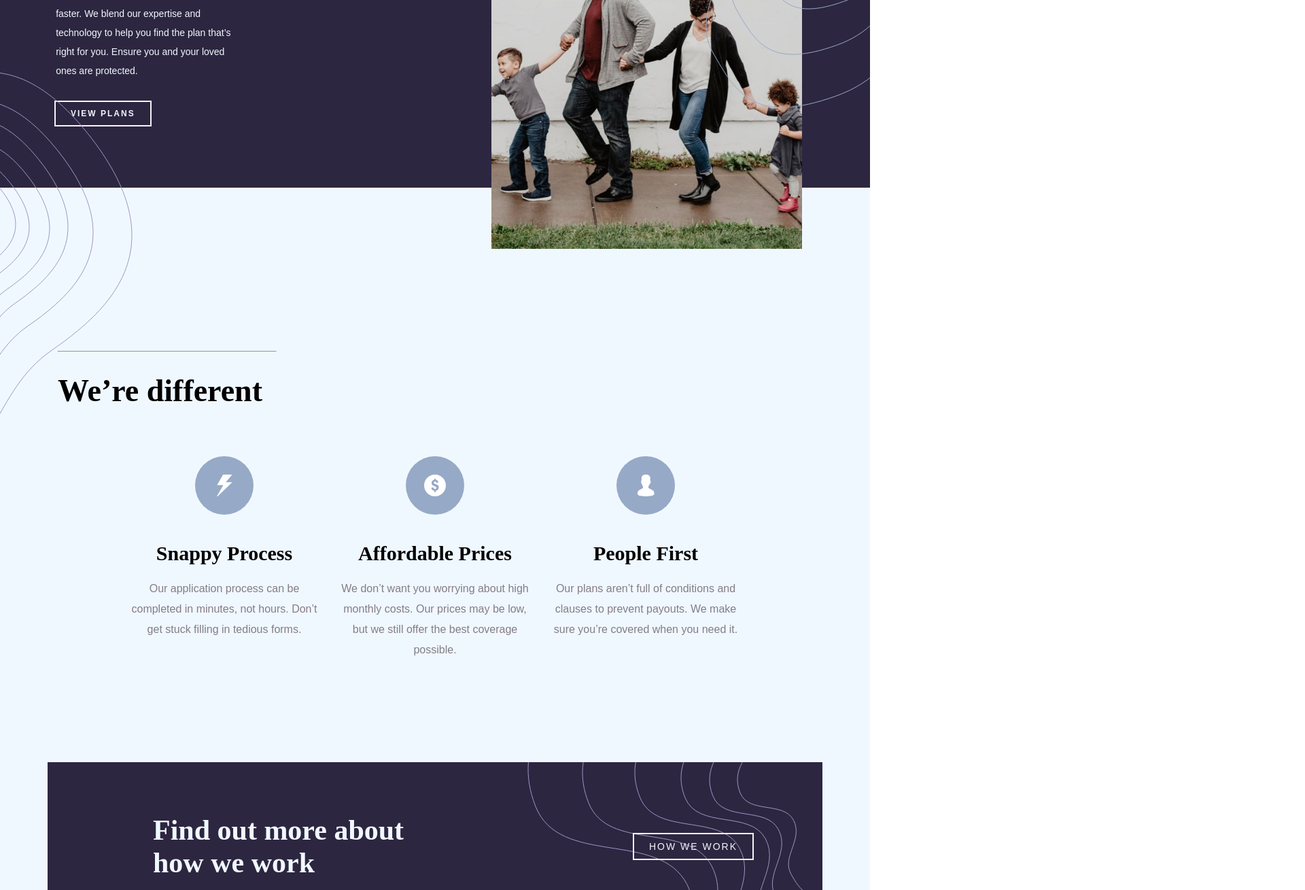
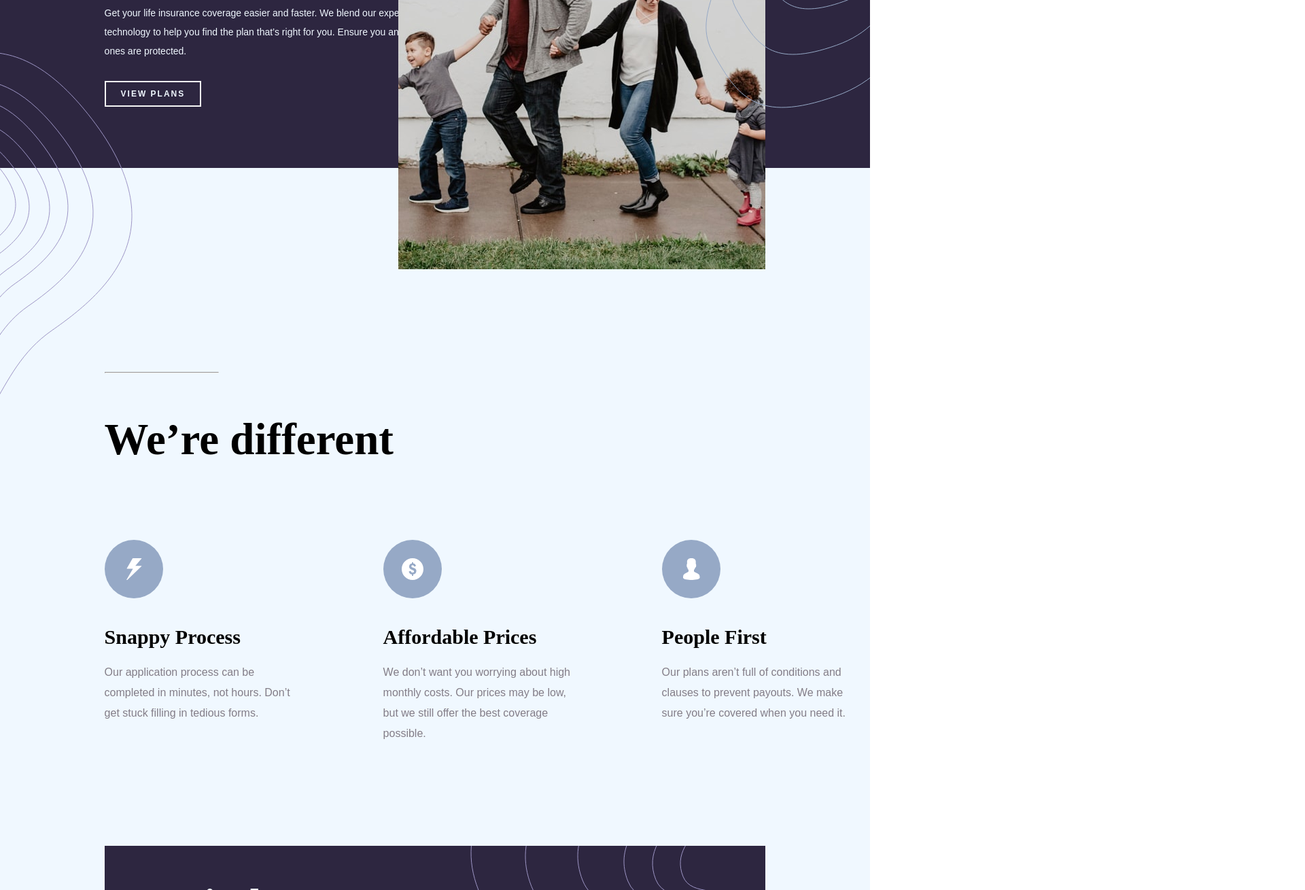
Before and after one commit to Ahbabsaqlan/insure-landing-page, a plain HTML site: page index.html in a window 1280 px wide. Shown: the part 434-1743 px from the top of the page at 68% size, 1920 px wide, since content can reach past the window. Drawn offline with Linux system fonts and the light colour scheme; a web font is replaced by a local one.

Commit message:
complete desktop version

```diff
--- a/style.css
+++ b/style.css
@@ -485,3 +485,94 @@
     justify-items: start;
   }
 }
+
+/*desktop screen*/
+
+@media (min-width:1100px){
+
+  /*navbar*/
+
+  .logo-link{
+    left: 12%;
+  }
+  .topnav #myLinks{
+    margin-left: 56%;
+  }
+
+  /*welcome section*/
+
+  .intro-main{
+    padding:0px 12%;
+  }
+  .intro-img-laptop{
+    right: 12%;
+    top: 180px;
+    z-index: 4;
+    height: auto;
+  }
+  .hr-wel{
+    margin-top: 115px;
+  }
+  .intro-heading{
+    font-size: 80px;
+    line-height: 65px;
+  }
+  .intro-text{
+    width: 535px;
+    padding-top: 2rem;
+  }
+
+  /*features sections*/
+
+  .main-feature{
+    padding: 300px 12% 0px;
+  }
+  .feature-heading{
+    margin-left: 0px;
+    font-size: 65px;
+  }
+  .hr{
+    margin:0px 0% 60px;
+    width: 15%;
+  }
+  .card-main{
+    column-gap: 120px;
+  }
+  .card{
+    justify-items: start;
+    margin: 110px 0px 0px;
+  }
+  .card-text{
+    text-align: left;
+  }
+
+  /*how we work sections*/
+
+  .main-hww{
+    padding: 150px 12%;
+  }
+  .hww-heading{
+    font-size: 60px;
+    width: auto;
+    text-align: start;
+    margin: 50px 150px 0px 110px ;
+  }
+
+  /*contact section*/
+
+  .brand-logo{
+    right:340px;
+  }
+  .contact-icon-main{
+    right: 80px;
+  }
+
+  /*footer section*/
+
+  .footer-main{
+    margin:0px 175px 70px ;
+  }
+  .footer-hr{
+    width: 77%;
+  }
+}
```
